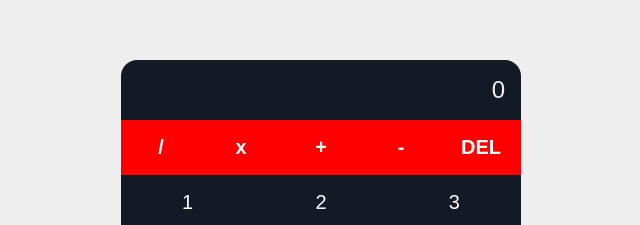
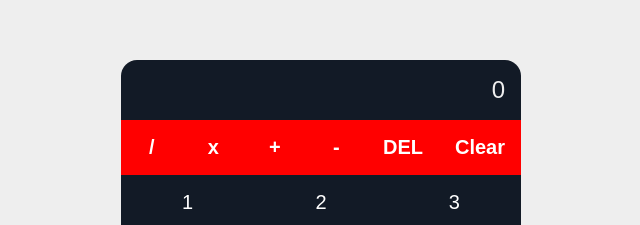
Before and after one commit to TravisSLee/react-calculator, a React (Create React App) app: page / in a window 1280 px wide. Shown: the part 173-398 px from the top of the page, without its empty margins (319-959 px from the left). Built offline with nearby package versions, Linux system fonts and the light colour scheme.

Commit message:
implement clear button

```diff
--- a/src/Calculator.js
+++ b/src/Calculator.js
@@ -49,6 +49,10 @@ export default function Calculator() {
         setCalc(value)
     }
 
+    const clear = () => {
+        setCalc('')
+    }
+
     return (
         <div className="calculator">
             <div className="display">
@@ -62,6 +66,7 @@ export default function Calculator() {
                 <button className="plus" onClick={() => updateCalc('+')}>+</button>
                 <button className="min" onClick={() => updateCalc('-')}>-</button>
                 <button className="delete" onClick={deleteLast}>DEL</button>
+                <button className="clear" onClick={clear}>Clear</button>
             </div>
             <div className="digits">
                 { createDigits() }
```
